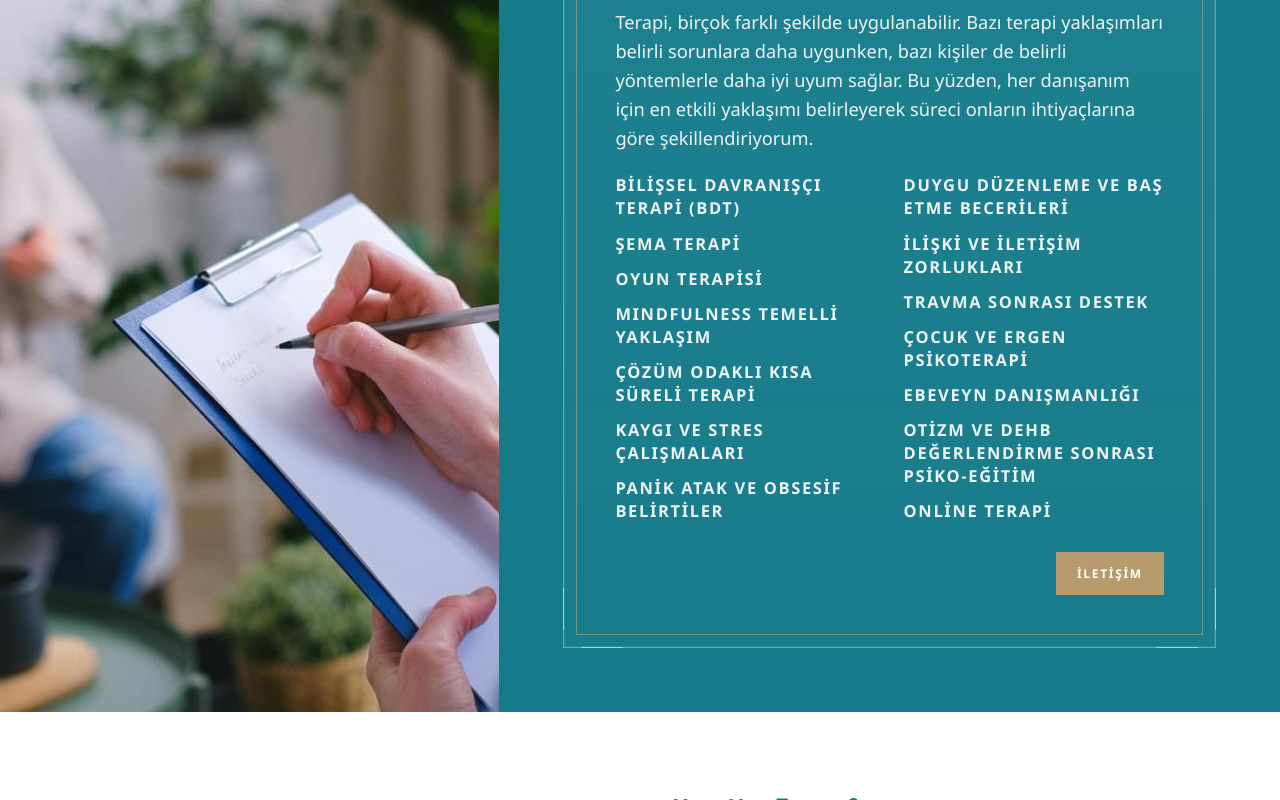
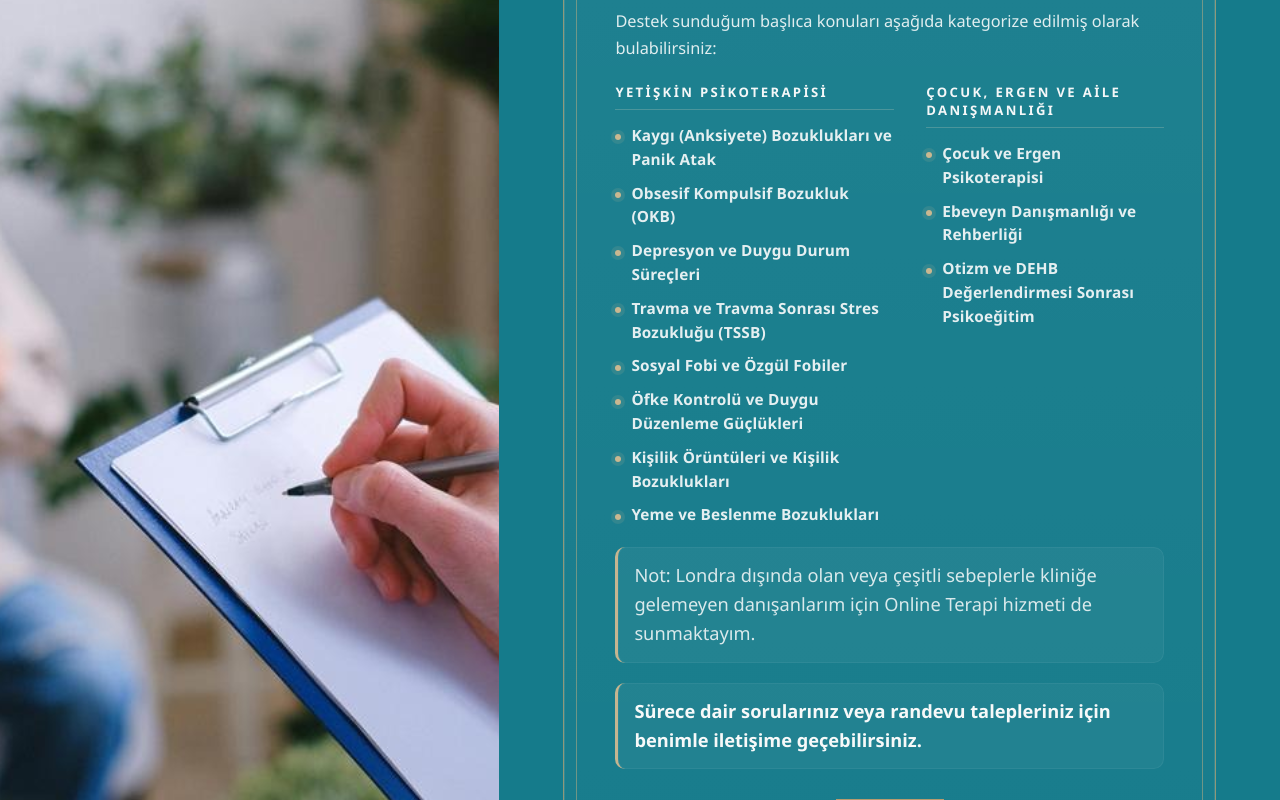
Before and after one commit to OmerYilmazlar/acelya-sarioglu, a React (Vite) app: page / in a window 1280 px wide. Shown: the part 4060-4860 px from the top of the page. Built offline with nearby package versions, Linux system fonts and the light colour scheme.

Commit message:
Polish therapy showcase layout

```diff
--- a/src/App.jsx
+++ b/src/App.jsx
@@ -957,23 +957,20 @@ function ServicePreviewSection() {
 
 function TherapyMethodsSection() {
   const leftColumn = [
-    'Bilişsel Davranışçı Terapi (BDT)',
-    'Şema Terapi',
-    'Oyun Terapisi',
-    'MINDFULNESS Temelli Yaklaşım',
-    'Çözüm Odaklı Kısa Süreli Terapi',
-    'Kaygı ve Stres Çalışmaları',
-    'Panik Atak ve Obsesif Belirtiler',
+    'Kaygı (Anksiyete) Bozuklukları ve Panik Atak',
+    'Obsesif Kompulsif Bozukluk (OKB)',
+    'Depresyon ve Duygu Durum Süreçleri',
+    'Travma ve Travma Sonrası Stres Bozukluğu (TSSB)',
+    'Sosyal Fobi ve Özgül Fobiler',
+    'Öfke Kontrolü ve Duygu Düzenleme Güçlükleri',
+    'Kişilik Örüntüleri ve Kişilik Bozuklukları',
+    'Yeme ve Beslenme Bozuklukları',
   ]
 
   const rightColumn = [
-    'Duygu Düzenleme ve Baş Etme Becerileri',
-    'İlişki ve İletişim Zorlukları',
-    'Travma Sonrası Destek',
-    'Çocuk ve Ergen Psikoterapi',
-    'Ebeveyn Danışmanlığı',
-    'Otizm ve DEHB Değerlendirme Sonrası Psiko-eğitim',
-    'Online Terapi',
+    'Çocuk ve Ergen Psikoterapisi',
+    'Ebeveyn Danışmanlığı ve Rehberliği',
+    'Otizm ve DEHB Değerlendirmesi Sonrası Psikoeğitim',
   ]
 
   return (
@@ -982,23 +979,29 @@ function TherapyMethodsSection() {
       <div className="therapy-showcase-content">
         <div className="therapy-showcase-frame">
           <h2>Çalışma Alanları</h2>
-          <p>
-            Terapi, birçok farklı şekilde uygulanabilir. Bazı terapi yaklaşımları belirli sorunlara daha uygunken, bazı kişiler de belirli
-            yöntemlerle daha iyi uyum sağlar. Bu yüzden, her danışanım için en etkili yaklaşımı belirleyerek süreci onların ihtiyaçlarına göre
-            şekillendiriyorum.
+          <p className="therapy-intro">
+            Destek sunduğum başlıca konuları aşağıda kategorize edilmiş olarak bulabilirsiniz:
           </p>
           <div className="therapy-columns">
-            <ul>
+            <ul className="therapy-list">
+              <li className="therapy-category">Yetişkin Psikoterapisi</li>
               {leftColumn.map((item) => (
-                <li key={item}>{item}</li>
+                <li key={item} className="therapy-item">{item}</li>
               ))}
             </ul>
-            <ul>
+            <ul className="therapy-list">
+              <li className="therapy-category">Çocuk, Ergen ve Aile Danışmanlığı</li>
               {rightColumn.map((item) => (
-                <li key={item}>{item}</li>
+                <li key={item} className="therapy-item">{item}</li>
               ))}
             </ul>
           </div>
+          <p className="therapy-note">
+            Not: Londra dışında olan veya çeşitli sebeplerle kliniğe gelemeyen danışanlarım için Online Terapi hizmeti de sunmaktayım.
+          </p>
+          <p className="therapy-contact">
+            Sürece dair sorularınız veya randevu talepleriniz için benimle iletişime geçebilirsiniz.
+          </p>
           <Link className="btn-primary dark-cta therapy-showcase-cta" to="/iletisim">
             İletişim
           </Link>
--- a/src/index.css
+++ b/src/index.css
@@ -1124,31 +1124,89 @@ a {
   max-width: 780px;
 }
 
+.therapy-showcase-frame .therapy-intro {
+  max-width: 660px;
+  font-size: 1.02rem;
+  line-height: 1.7;
+  color: rgba(237, 244, 245, 0.94);
+}
+
 .therapy-columns {
   display: grid;
-  grid-template-columns: 1fr 1fr;
-  gap: 28px;
-}
-
-.therapy-columns ul {
+  grid-template-columns: minmax(0, 1.08fr) minmax(0, 0.92fr);
+  gap: 32px;
+}
+
+.therapy-list {
   margin: 0;
   padding: 0;
   list-style: none;
   display: grid;
-  gap: 12px;
-}
-
-.therapy-columns li {
-  font-size: 1.03rem;
-  letter-spacing: 0.1em;
+  gap: 10px;
+  align-content: start;
+}
+
+.therapy-category {
+  margin-bottom: 4px;
+  padding-bottom: 8px;
+  color: #f5f7f8;
+  font-size: 0.82rem;
+  letter-spacing: 0.18em;
   text-transform: uppercase;
+  font-weight: 800;
+  border-bottom: 1px solid rgba(236, 223, 197, 0.22);
+}
+
+.therapy-item {
+  position: relative;
+  padding-left: 16px;
+  color: rgba(237, 244, 245, 0.96);
+  font-size: 0.96rem;
+  line-height: 1.55;
+  letter-spacing: 0.01em;
+  text-transform: none;
+  font-weight: 600;
+  overflow-wrap: anywhere;
+}
+
+.therapy-item::before {
+  content: '';
+  position: absolute;
+  left: 0;
+  top: 0.68em;
+  width: 6px;
+  height: 6px;
+  border-radius: 999px;
+  background: rgba(212, 186, 144, 0.95);
+  box-shadow: 0 0 0 4px rgba(212, 186, 144, 0.12);
+}
+
+.therapy-showcase-cta {
+  justify-self: center;
+  margin-top: 10px;
+}
+
+.therapy-note,
+.therapy-contact {
+  max-width: 760px;
+  padding: 14px 16px;
+  border-left: 3px solid rgba(212, 186, 144, 0.92);
+  background: rgba(255, 255, 255, 0.045);
+  border-radius: 10px;
+  box-shadow: inset 0 0 0 1px rgba(255, 255, 255, 0.05);
+}
+
+.therapy-note {
+  font-size: 0.98rem;
+  line-height: 1.6;
+  color: rgba(237, 244, 245, 0.9);
+}
+
+.therapy-contact {
+  font-size: 1rem;
+  line-height: 1.6;
+  color: #f7f9f9;
   font-weight: 700;
-  line-height: 1.4;
-}
-
-.therapy-showcase-cta {
-  justify-self: end;
-  margin-top: 10px;
 }
 
 .text-link.dark {
@@ -1605,6 +1663,15 @@ a {
     gap: 12px;
   }
 
+  .therapy-item {
+    font-size: 0.92rem;
+  }
+
+  .therapy-note,
+  .therapy-contact {
+    padding: 12px 14px;
+  }
+
   .therapy-showcase-cta {
     justify-self: start;
   }
```
